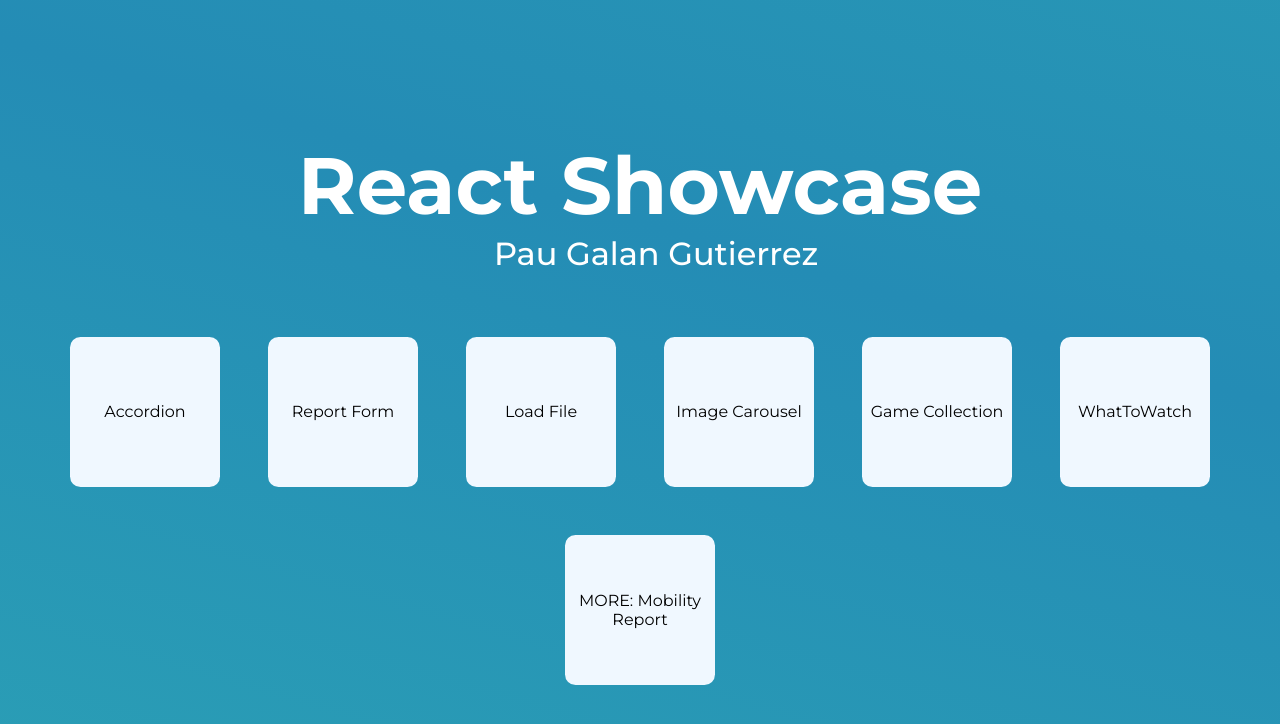
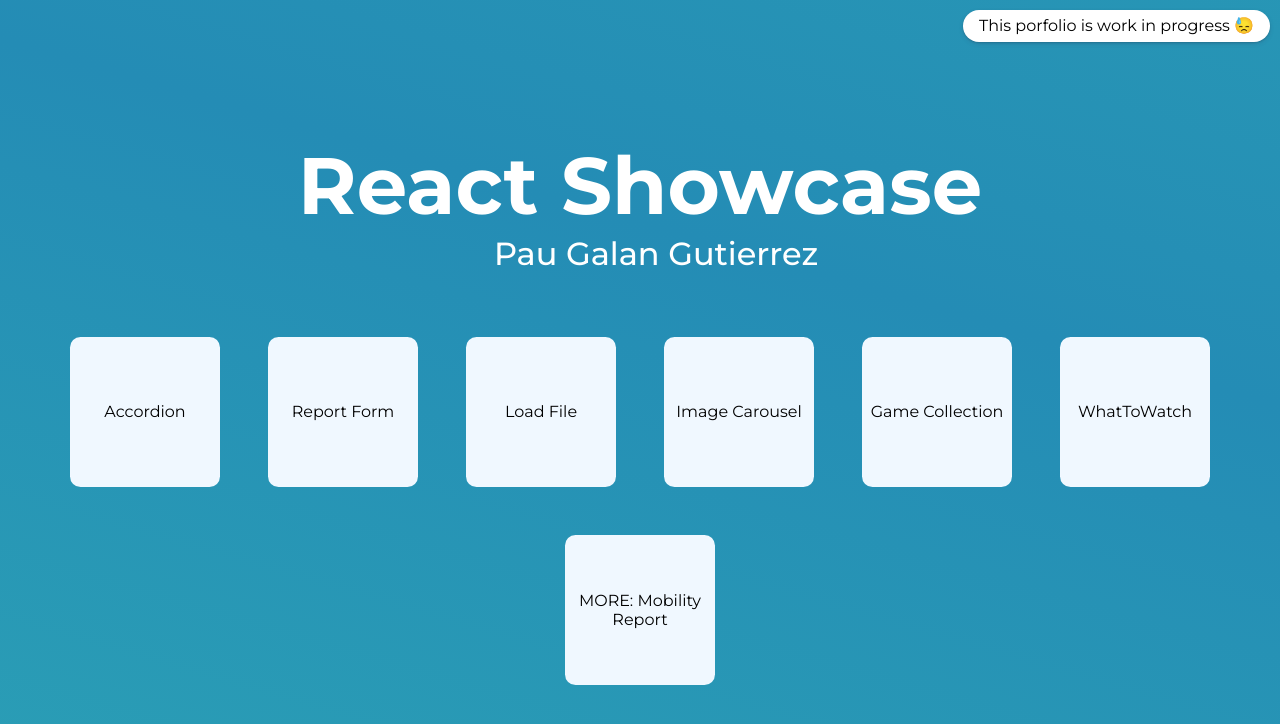
Before and after one commit to paugal/front-end-practice, a React (Create React App) app: page / in a window 1280 px wide. Shown: the top 724 px of the page. Built offline with nearby package versions, Linux system fonts and the light colour scheme.

Commit message:
WIP warning

```diff
--- a/src/App.css
+++ b/src/App.css
@@ -20,6 +20,17 @@ html {
   min-height: 100%;
   align-items: center;
   transition: all 1s ease-in-out;
+}
+
+.warning {
+  background: white;
+  padding: 0.4rem 1rem;
+  border-radius: 20px;
+  box-shadow: rgba(50, 50, 93, 0.25) 0px 2px 5px -1px, rgba(0, 0, 0, 0.3) 0px 1px 3px -1px;
+  position: fixed;
+  top: 10px;
+  right: 10px;
+  z-index: 9999;
 }
 
 .App h1 {
--- a/src/App.js
+++ b/src/App.js
@@ -21,6 +21,7 @@ function App() {
 
   return (
     <div className="App">
+      <span className="warning">This porfolio is work in progress 😓</span>
       <h1>React Showcase</h1>
       <h2>Pau Galan Gutierrez</h2>
       <GalleryItemOpenContext.Provider value={value}>
```
